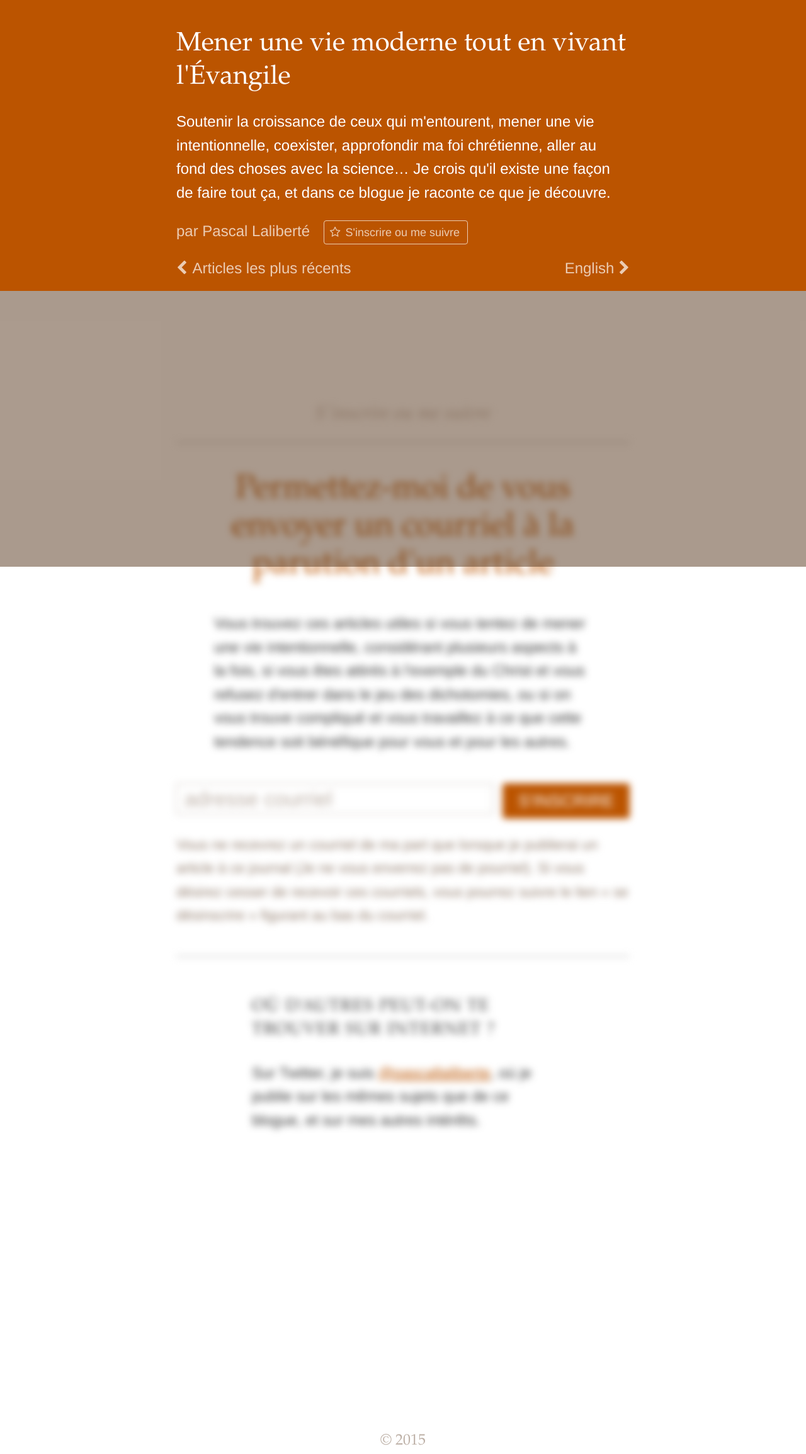
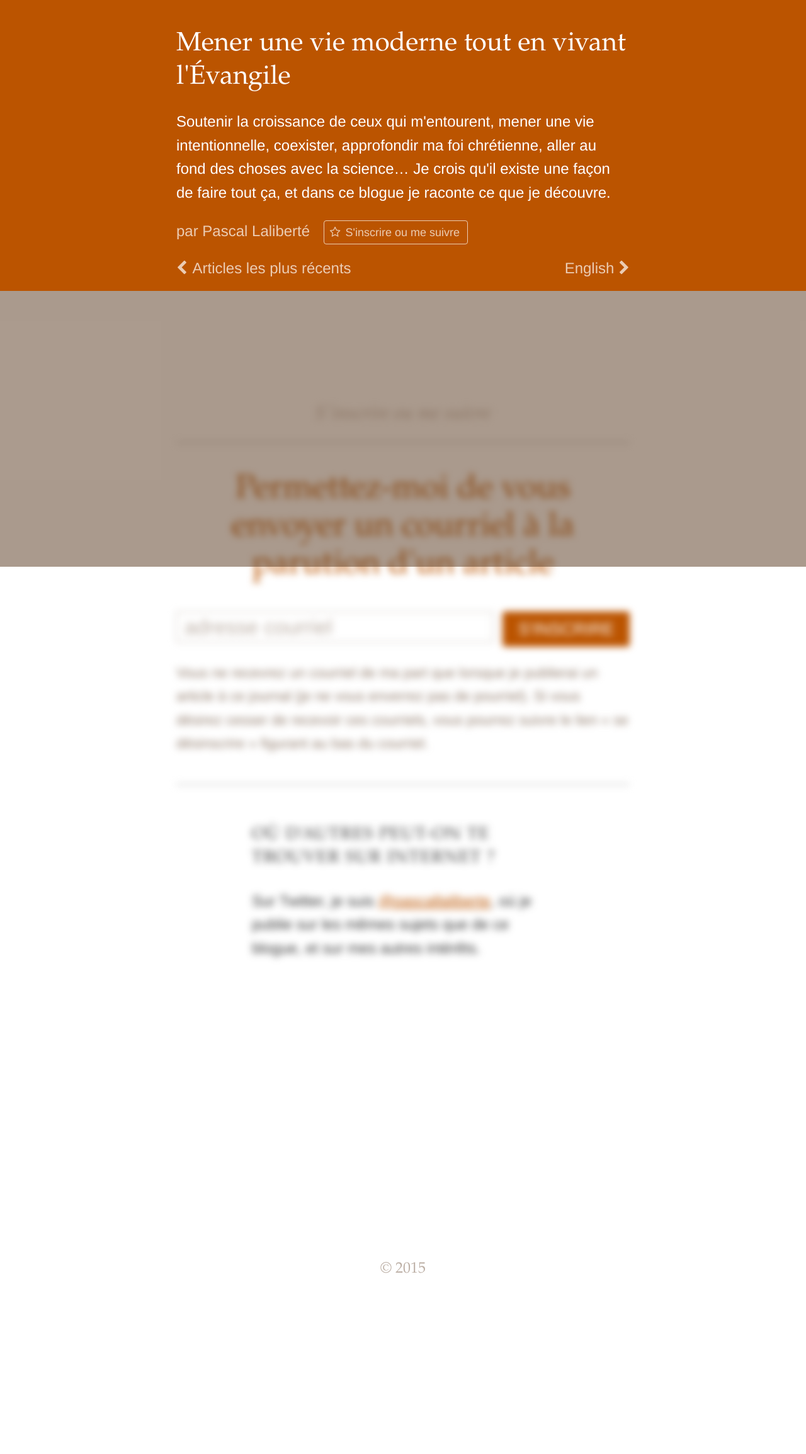
Before and after one commit to pascallaliberte/par.pascallaliberte.me, a Jekyll site: the page built from sinscrire-suivre/index.html, in a window 1280 px wide. Shown: the whole page at 63% size. Built offline with Jekyll 4.4.1, drawn with Linux system fonts in a browser that asks for light colours; nearby versions of some CDN libraries; after the commit the page ends 2036 px from its top, so only the background shows below that.

Commit message:
Supprimer le paragraphe de pourquoi s'inscrire de la page d'inscription

```diff
--- a/a/css/modules/subscribe-follow.css
+++ b/a/css/modules/subscribe-follow.css
@@ -164,15 +164,7 @@
   text-decoration: underline;
 }
 
-@media (min-width: 512px) {
-  /* line 98, ../../sass/modules/subscribe-follow.sass */
-  .subscribe-follow-why-subscribe {
-    max-width: 25em;
-    margin: 0 auto 2em;
-  }
-}
-
-/* line 103, ../../sass/modules/subscribe-follow.sass */
+/* line 98, ../../sass/modules/subscribe-follow.sass */
 .subscribe-follow-note {
   color: #907b6b;
   font-size: 15px;
--- a/a/sass/modules/subscribe-follow.sass
+++ b/a/sass/modules/subscribe-follow.sass
@@ -95,11 +95,6 @@
     color: #333
     text-decoration: underline
 
-.subscribe-follow-why-subscribe
-  +breakpoint(min-width $medium-width)
-    max-width: 25em
-    margin: 0 auto 2em
-
 .subscribe-follow-note
   color: darken(#BCAFA5, 20%)
   +rem(font-size, 15px)
--- a/sinscrire-suivre/index.html
+++ b/sinscrire-suivre/index.html
@@ -10,10 +10,6 @@ alt_lang_path: /subscribe-follow/
   <section class="subscribe-follow-primary">
     <h2>Permettez-moi de vous envoyer un courriel à la parution d'un article</h2>
 
-    <aside class="subscribe-follow-why-subscribe">
-      <p>Vous trouvez ces articles utiles si vous tentez de mener une vie intentionnelle, considérant plusieurs aspects à la fois, si vous êtes attirés à l'exemple du Christ et vous refusez d'entrer dans le jeu des dichotomies, ou si on vous trouve compliqué et vous travaillez à ce que cette tendence soit bénéfique pour vous et pour les autres.</p>
-    </aside>
-
     <form class="subscribe-follow-email-form"
       action="https://tinyletter.com/par-pascallaliberte" method="post"
       target="popupwindow"
@@ -24,7 +20,7 @@ alt_lang_path: /subscribe-follow/
     </form>
 
     <p class="note subscribe-follow-note">
-      Vous ne recevrez un courriel de ma part que lorsque je publierai un article à ce journal (Je ne vous enverrez pas de pourriel). Si vous désirez cesser de recevoir ces courriels, vous pourrez suivre le lien « se désinscrire » figurant au bas du courriel.
+      Vous ne recevrez un courriel de ma part que lorsque je publierai un article à ce journal (je ne vous enverrez pas de pourriel). Si vous désirez cesser de recevoir ces courriels, vous pourrez suivre le lien « se désinscrire » figurant au bas du courriel.
     </p>
 
   </section>
```
